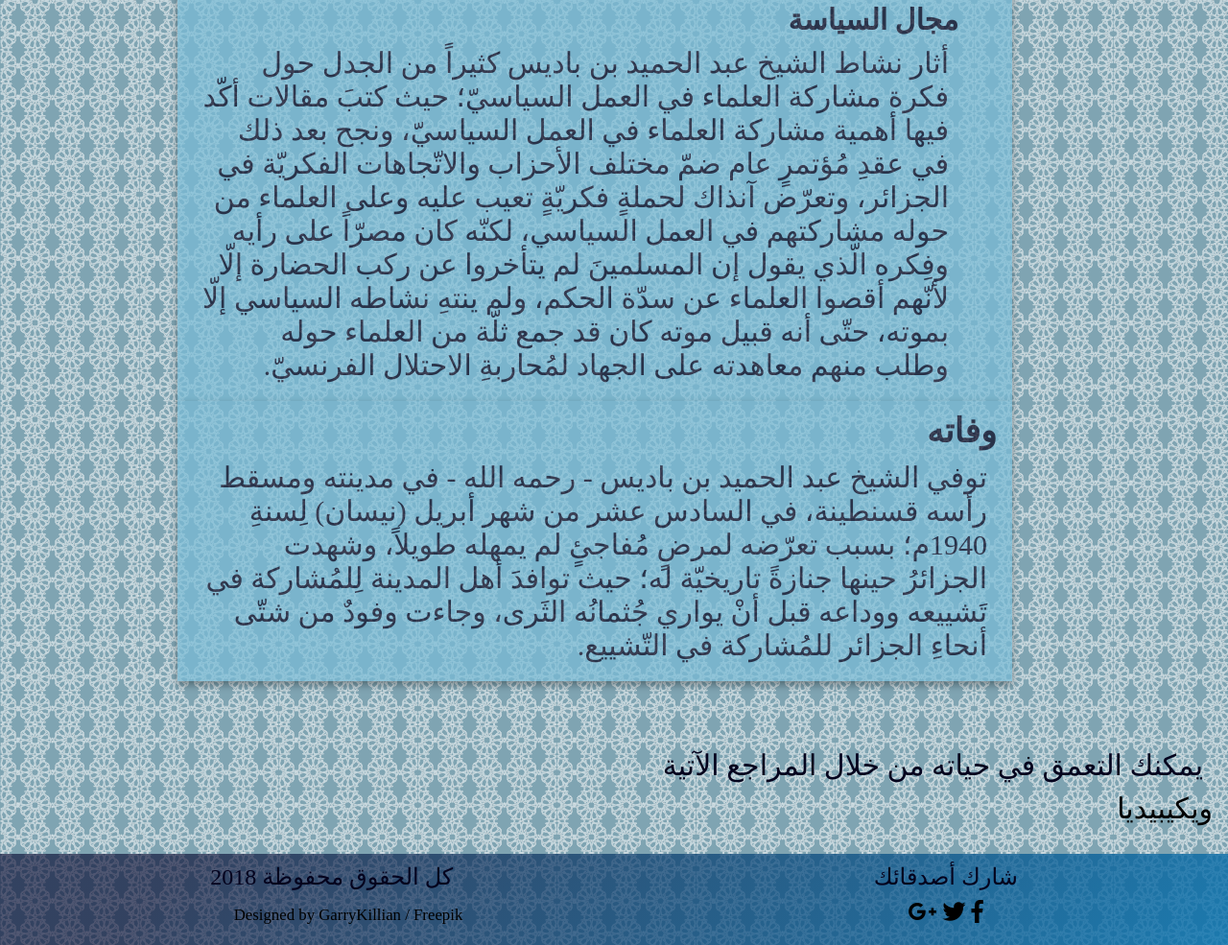
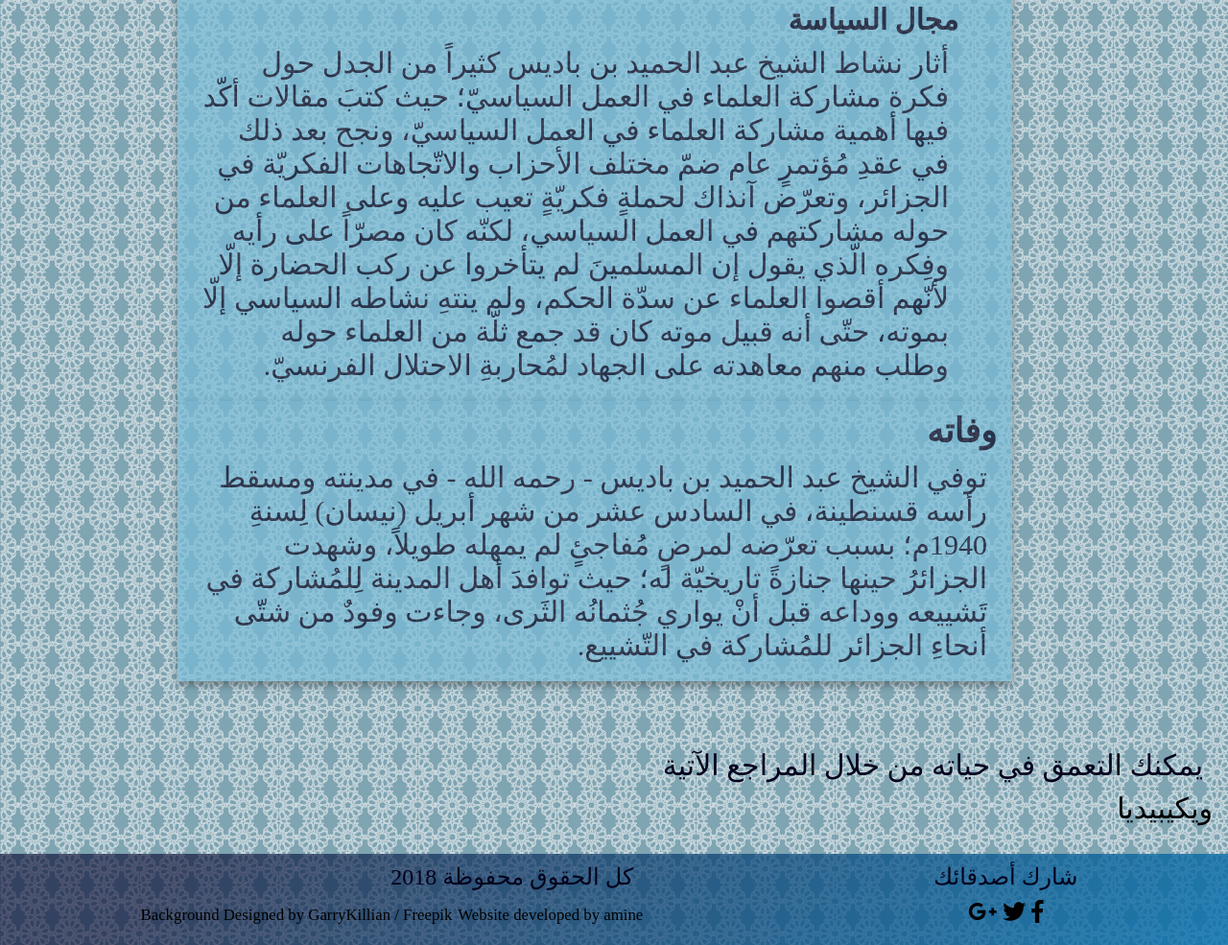
Before and after one commit to amineProjects/AbdelhamidBenBadis, a website: page index.html in a window 1280 px wide. Shown: the part 2394-3379 px from the top of the page at 96% size. Drawn offline with Linux system fonts and the light colour scheme.

Commit message:
Added link to my protfolio.

```diff
--- a/index.html
+++ b/index.html
@@ -133,7 +133,8 @@
 			<p>
 				كل الحقوق محفوظة 2018
 			</p>
-			<a id="ref" target="_blank"  href="http://www.freepik.com">Designed by GarryKillian / Freepik</a>
+			<a id="ref" target="_blank"  href="http://www.freepik.com">Background Designed by GarryKillian / Freepik</a>
+			<a id="ref" target="_blank"  href="#">Website developed by amine</a>
 		</div>
 	</footer>
  </body>
```
